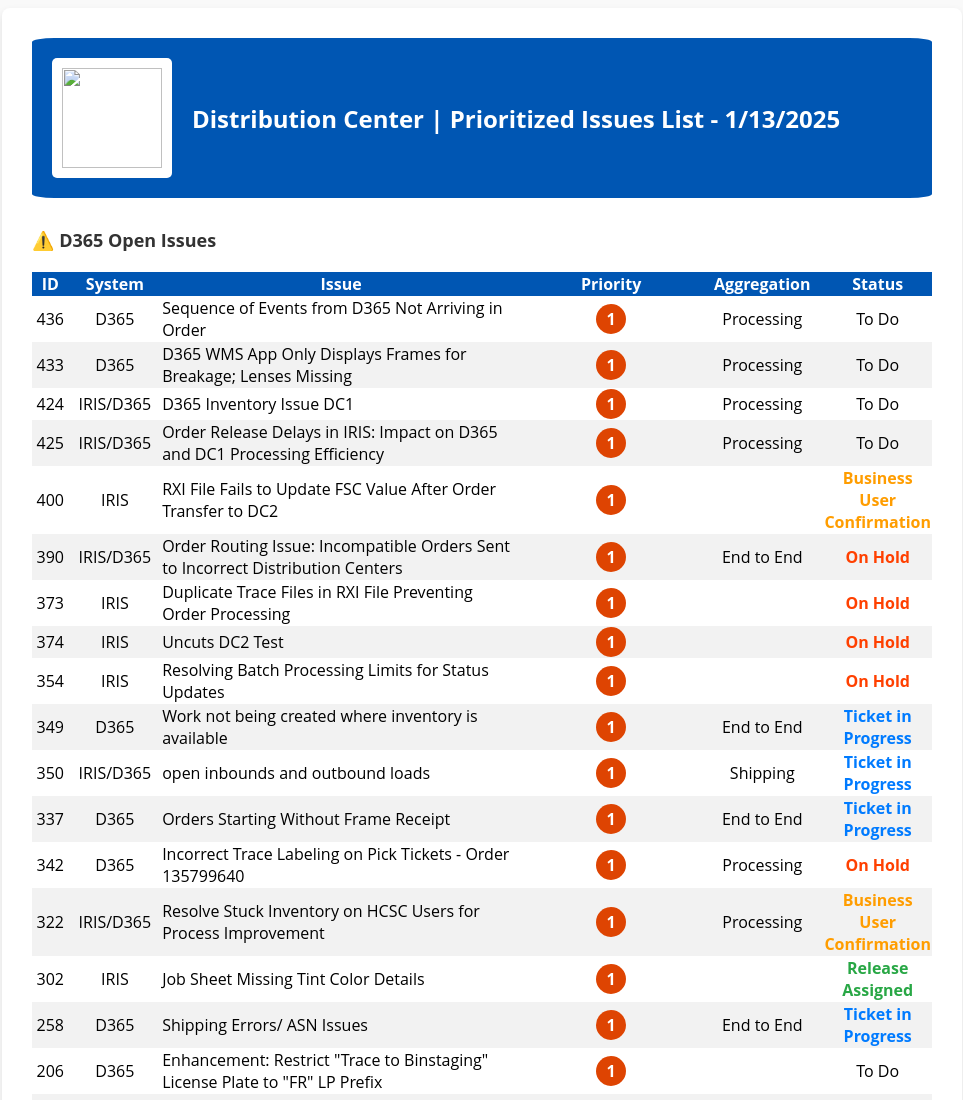
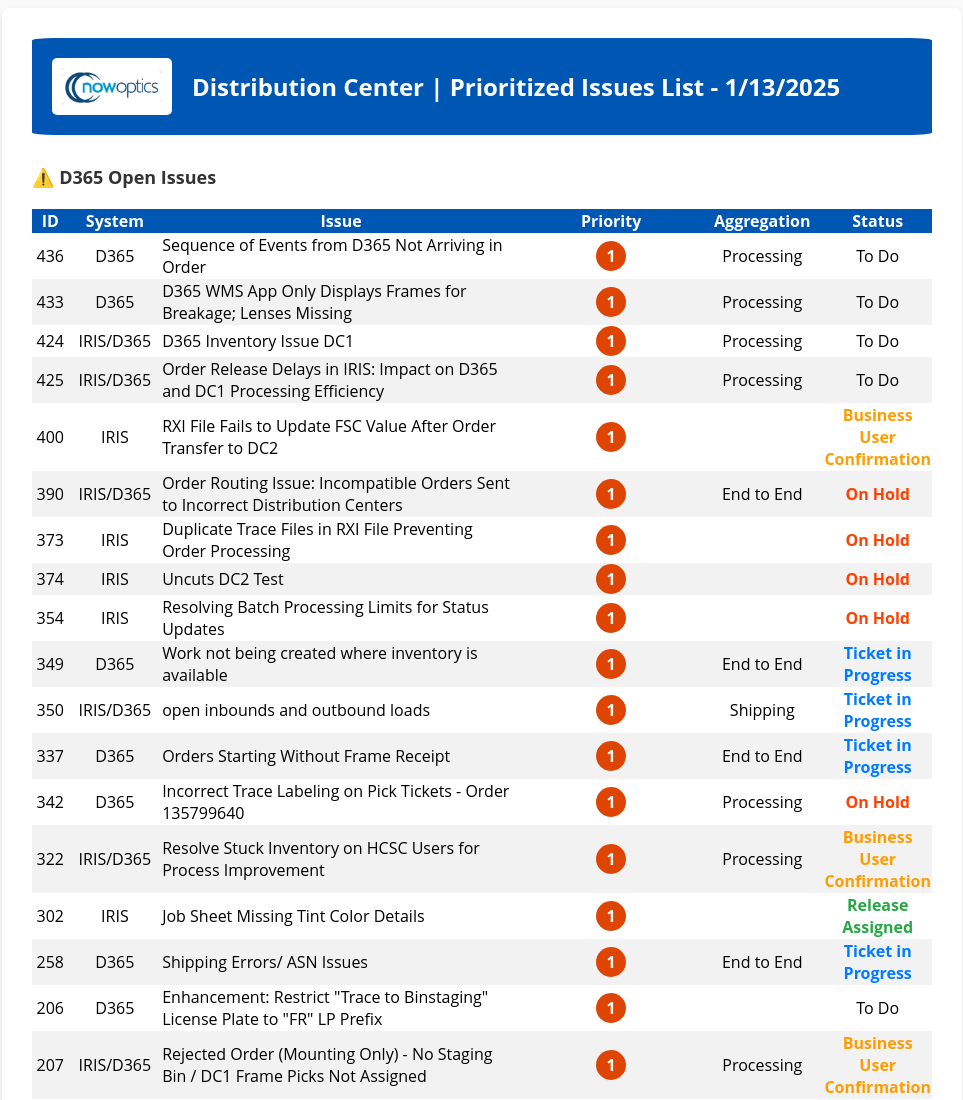
Before and after one commit to nowtest25/distributioncenterupdates, a plain HTML site: page index.html in a window 1280 px wide. Shown: the top 1100 px of the page, without its empty margins (158-1121 px from the left). Drawn offline with Linux system fonts and the light colour scheme.

Commit message:
Update index.html

```diff
--- a/index.html
+++ b/index.html
@@ -308,7 +308,7 @@
 <div class="container">
     <div class="header">
         <div class="logo-container">
-            <img src="/Issue_Tracker/NO_Image.png" alt="Logo" class="logo">
+            <img src="NO_Image.png" alt="Logo" class="logo">
         </div>
         <div class="operations-weekly">
             <h2>Distribution Center | Prioritized Issues List  - <span id="current-date"></span></h2>
```
